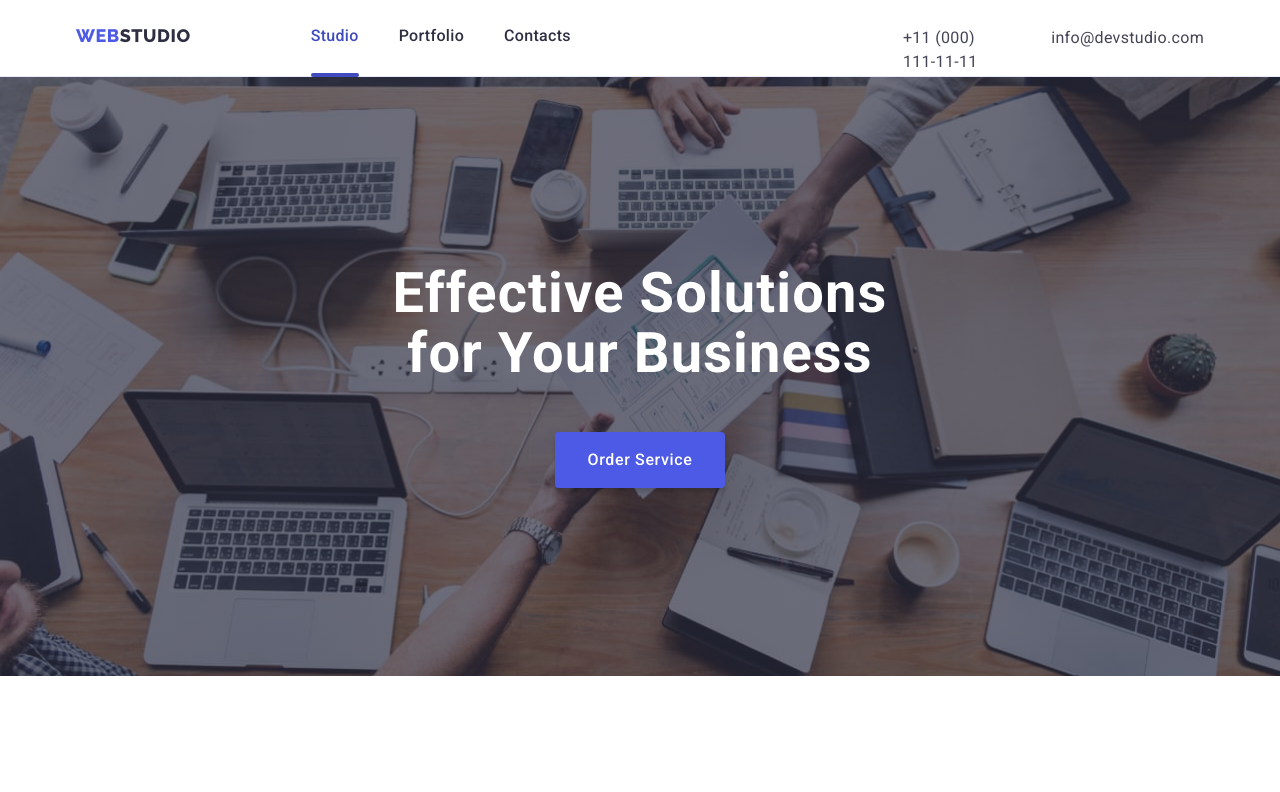
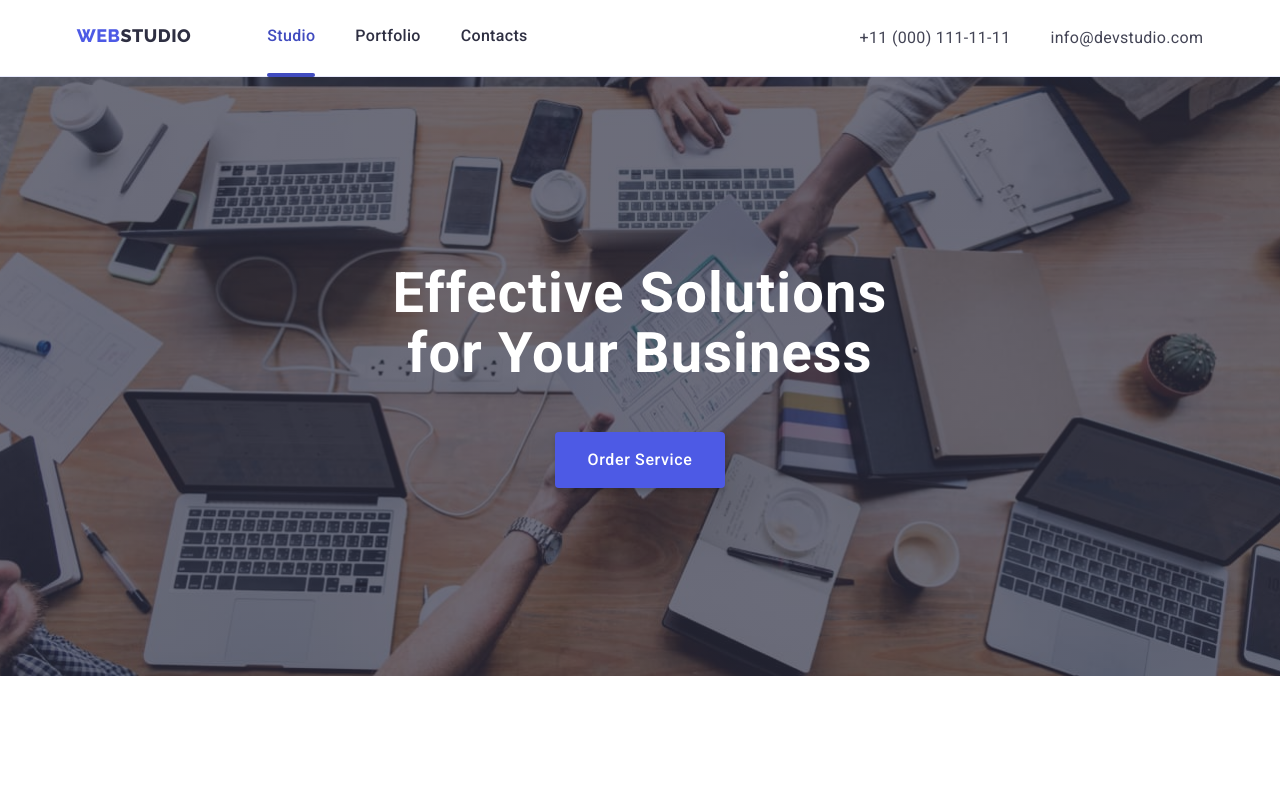
Before and after one commit to AmaJuli/goit-markup-hw-07, a plain HTML site: page index.html in a window 1280 px wide. Shown: the top 792 px of the page. Drawn offline with nearby package versions, Linux system fonts and the light colour scheme.

Commit message:
addedcss

```diff
--- a/css/styles2.css
+++ b/css/styles2.css
@@ -306,7 +306,7 @@ img {
 }
 
 
-@media screen and (min-width: 768px) {
+@media screen and (min-width: 768px)  {
     .js-open-menu {
         display: none;
     }
@@ -404,7 +404,7 @@ img {
 }
 
 @media screen and (min-width: 1200px) {
-    .nav {
+    .header-navigation {
         gap: 76px;
         justify-content: center;
     }
@@ -425,7 +425,7 @@ padding-bottom: 28px;
 
 .header-address-list {
     position: static;
-    height: 24px;
+
     flex-direction: row;
     gap: 40px;
     align-items: center;
```
